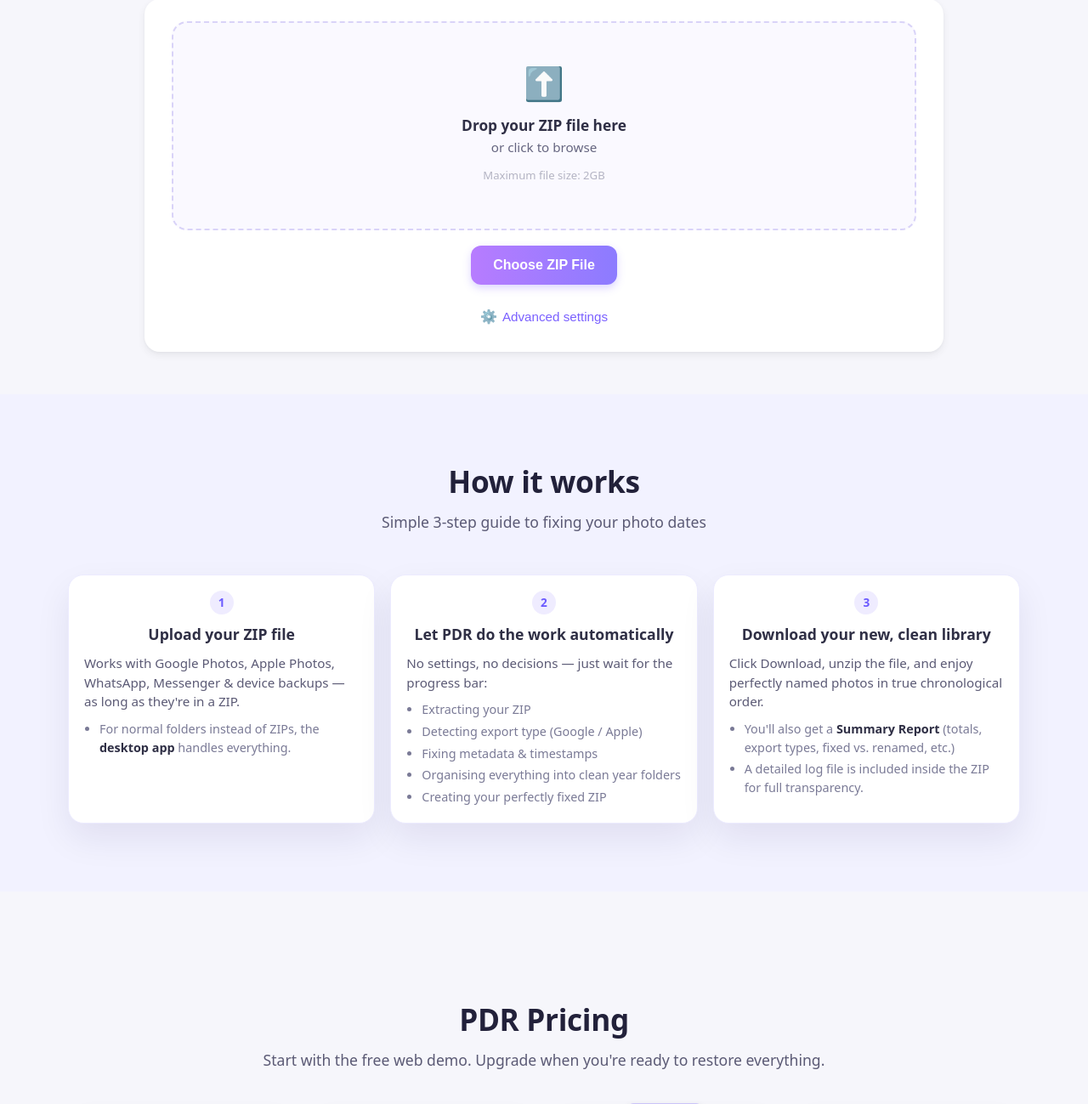
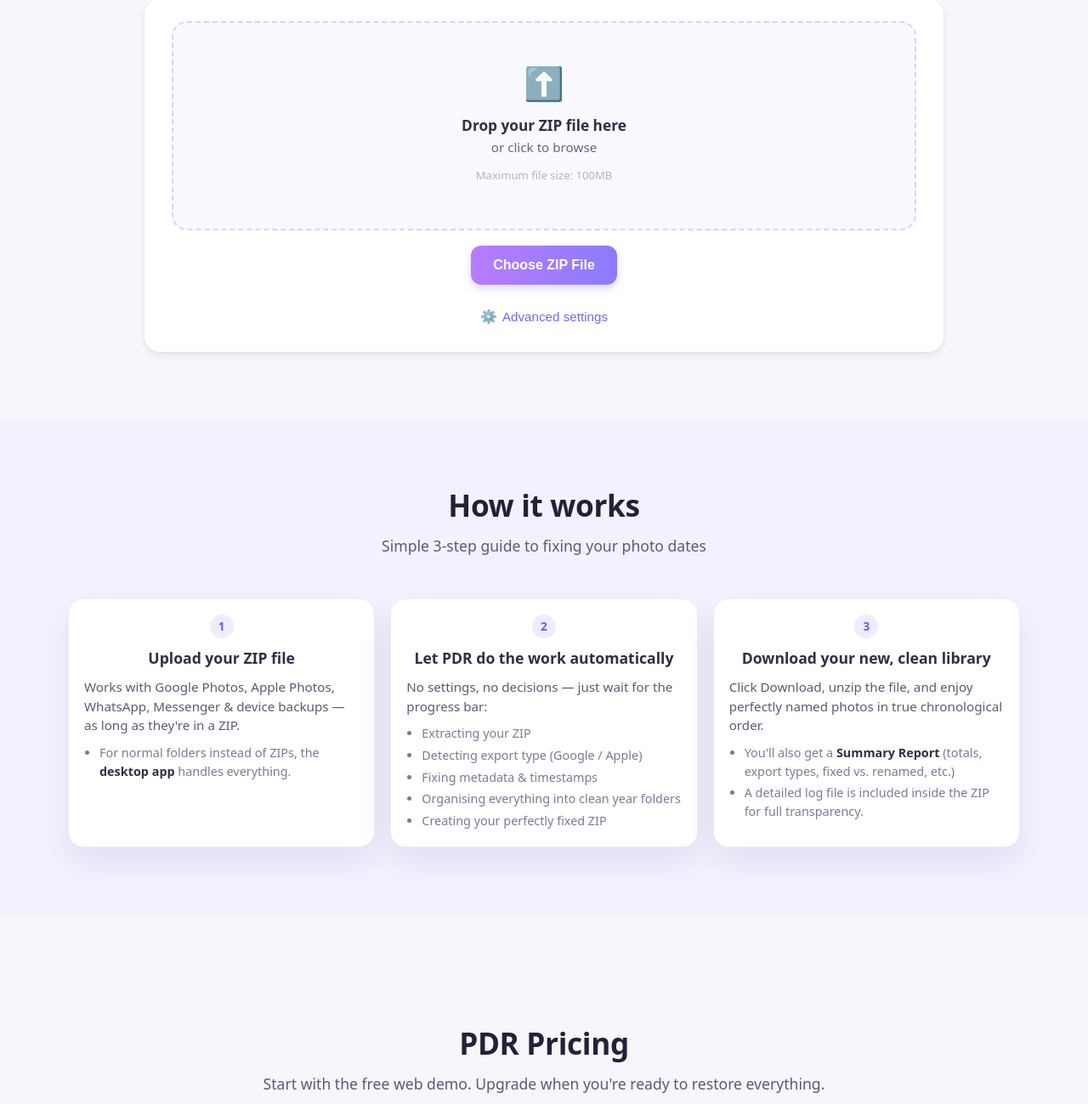
Before and after one commit to photodaterescue/pdr-webapp, a Flask app: page / in a window 1280 px wide. Shown: the part 260-1559 px from the top of the page at 85% size. Run offline with Flask 3, Linux system fonts and the light colour scheme; some libraries are stand-ins or nearby versions.

Commit message:
Adjust spacing and file size limit for photo export tool
Update the margin-top for the "How it works" section in `styles.css` to 28px and change the maximum file size in `index.html` from 2GB to 100MB.

Replit-Commit-Author: Agent
Replit-Commit-Session-Id: 2d56d932-d5b7-4a9b-8546-8961c4ff99d2
Replit-Commit-Checkpoint-Type: full_checkpoint
Replit-Commit-Event-Id: 5bc429a2-b3ab-416d-9a52-4e438c6128c2
Replit-Commit-Screenshot-Url: https://storage.googleapis.com/screenshot-production-us-central1/ea2aa571-6d32-4f19-8570-b8403f952da2/2d56d932-d5b7-4a9b-8546-8961c4ff99d2/gxKD4aj
Replit-Helium-Checkpoint-Created: true

```diff
--- a/static/styles.css
+++ b/static/styles.css
@@ -237,7 +237,7 @@ body {
 .section-how-it-works {
     background: #f2f2ff;
     padding: 48px 20px 56px;
-    margin-top: 0;
+    margin-top: 28px;
 }
 
 .step-grid {
--- a/templates/index.html
+++ b/templates/index.html
@@ -80,7 +80,7 @@
                     <div class="dropzone-icon">⬆️</div>
                     <h3 class="dropzone-title">Drop your ZIP file here</h3>
                     <p class="dropzone-subtitle">or click to browse</p>
-                    <p class="dropzone-meta">Maximum file size: 2GB</p>
+                    <p class="dropzone-meta">Maximum file size: 100MB</p>
                 </div>
                 <input type="file" id="fileInput" accept=".zip" hidden />
             </div>
```
Also changed, not shown: 1 other file.
